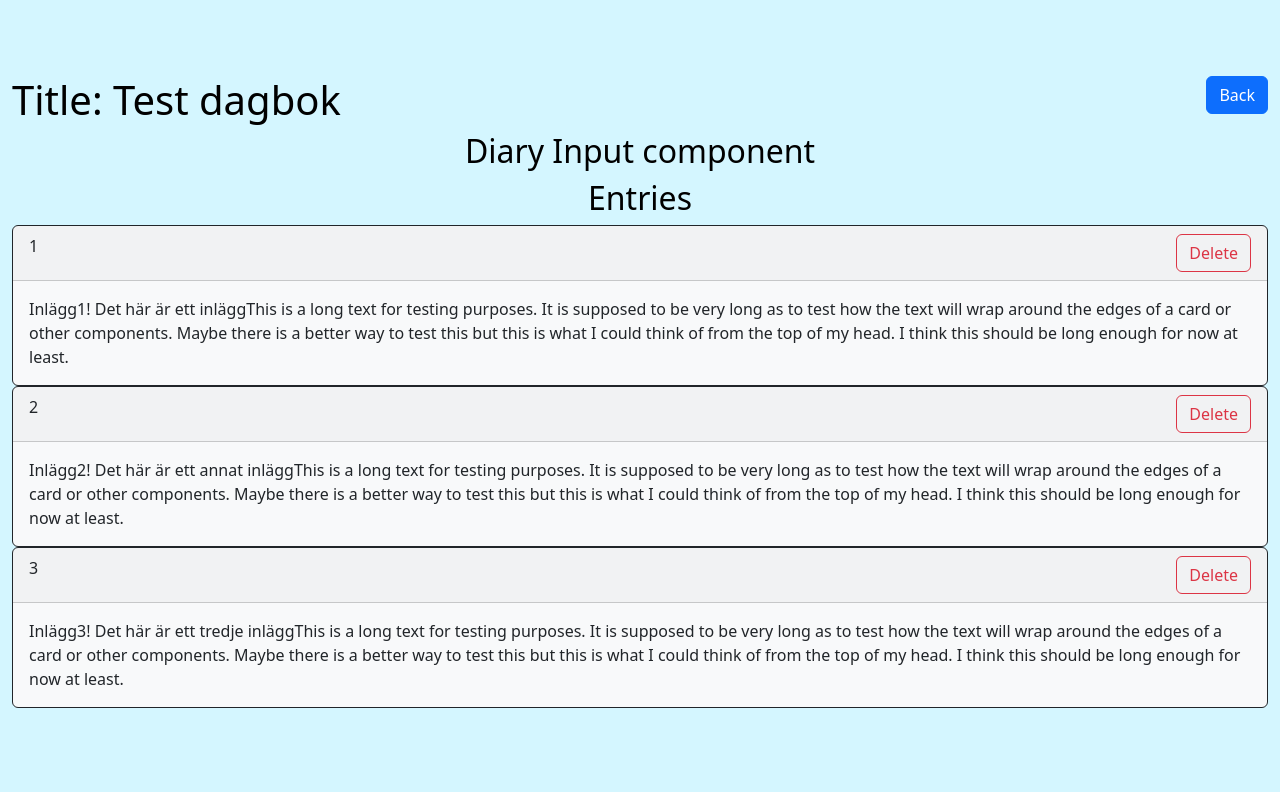
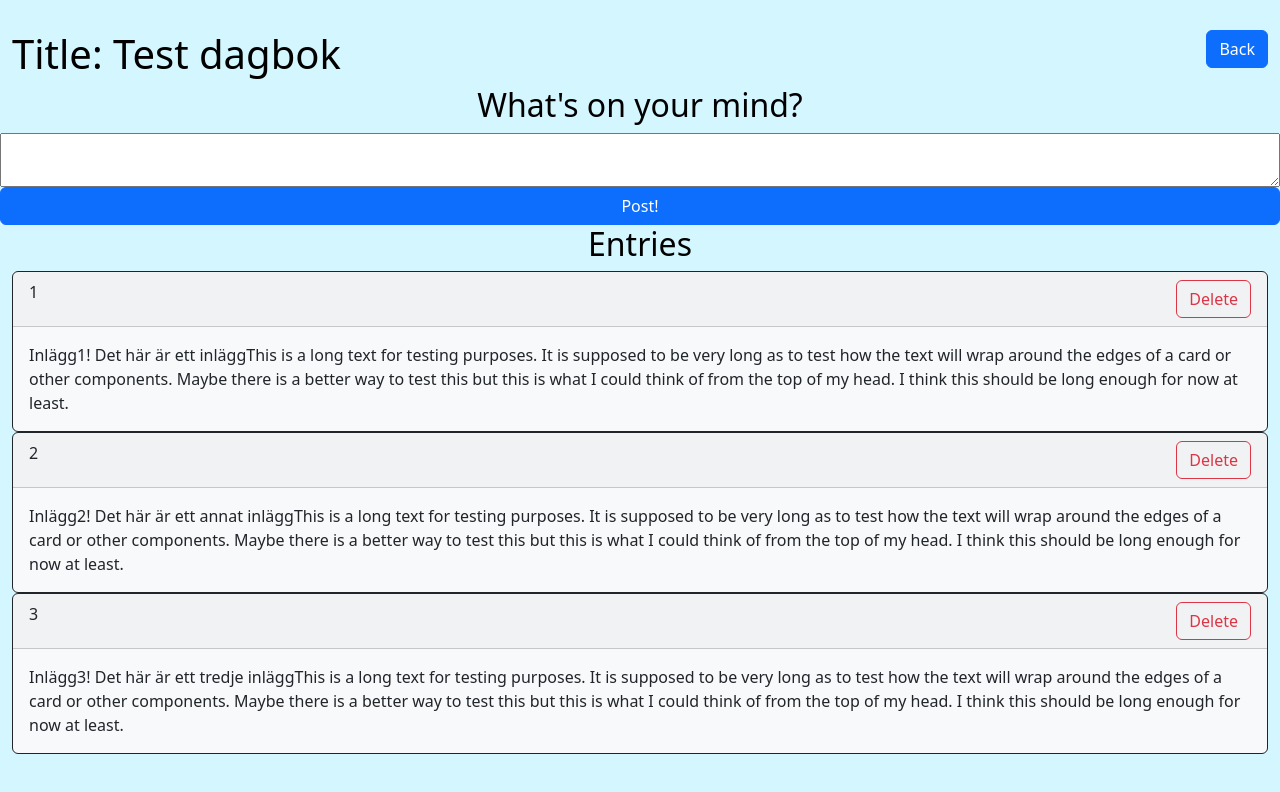
Before and after one commit to JMartin3872/DAT076WebApplications, a React (Vite) app in the folder client/: page /diary in a window 1280 px wide. Shown: the top 792 px of the page. Built offline with nearby package versions, Linux system fonts and the light colour scheme.

Commit message:
Worked on diaryComponent, diaryInputComponent and api for adding a new entry in a diary

```diff
--- a/client/src/api.ts
+++ b/client/src/api.ts
@@ -73,12 +73,24 @@ export async function signIn(username: string, password: string): Promise<Diary[
     }
 }
 
-
 export async function changePassword(username:string, oldPassword:string, newPassword:string)
     : Promise<string | undefined> {
     try {
         const response = await axios.patch<string>(
             `${BASE_URL}/login/changepassword`, {username, oldPassword,newPassword})
+        return response.data;
+    }
+    catch (e) {
+        console.log(e);
+        return undefined;
+    }
+}
+
+export async function addEntryRequest(username: string, diaryId: number, text: string)
+    : Promise<Entry[] | undefined> {
+    try {
+        const response = await axios.post<Entry[]>(`${BASE_URL}/diary/createentry`,
+            {data:{username: username, diaryId: diaryId, text: text}});
         return response.data;
     }
     catch (e) {
--- a/client/src/diary_components/diaryComponent.tsx
+++ b/client/src/diary_components/diaryComponent.tsx
@@ -1,6 +1,6 @@
 
 import {useState} from "react";
-import {Container,Row,Col,Button} from "react-bootstrap";
+import {Container, Row, Col, Button} from "react-bootstrap";
 import 'bootstrap/dist/css/bootstrap.min.css';
 import "./diary.css"
 import {Diary, Entry, signIn} from "../api.ts";
@@ -38,7 +38,7 @@ let testDiary: Diary = {
 
 export function DiaryComponent() {
 
-
+    const navigate = useNavigate();
     const [diary, setDiary] = useState<Diary>(testDiary);
 
     return(
@@ -50,7 +50,8 @@ export function DiaryComponent() {
                     </Col>
 
                     <Col className="text-end">
-                        <Button className="diarybutton" variant="primary" type="button">Back</Button>
+                        <Button className="diarybutton" variant="primary" type="button" onClick={() => navigate("/List-of-diaries")}>
+                            Back</Button>
                     </Col>
                 </Row>
                 <Row>
--- a/client/src/diary_components/diaryInputComponent.tsx
+++ b/client/src/diary_components/diaryInputComponent.tsx
@@ -1,16 +1,32 @@
 import {useState} from "react";
 import {Button} from "react-bootstrap";
 import 'bootstrap/dist/css/bootstrap.min.css';
-import {Diary, Entry} from "../api.ts";
-
+import {Diary, Entry, addEntryRequest} from "../api.ts";
+import {NavLink, useNavigate} from "react-router-dom";
 
 
 export function DiaryInputComponent(prop: {diary : Diary}) {
+    const [diary, setDiary] = useState<Diary>(prop.diary);
 
+    const [entryText, setEntryText] = useState<string>("");
+    const navigate = useNavigate();
+
+    const addEntry = async () : Promise <void> => {
+        await addEntryRequest(diary.owner, diary.id, entryText)
+
+        }
 
     return(
         <>
-            <h2>Diary Input component</h2>
+            <h2>What's on your mind?</h2>
+
+            <textarea
+                value={entryText}
+                onChange={(e) => setEntryText(e.target.value)}></textarea>
+
+            <Button variant="primary" type="button" onClick={addEntry}>
+                    Post!
+                </Button>
         </>
 
     );
```
